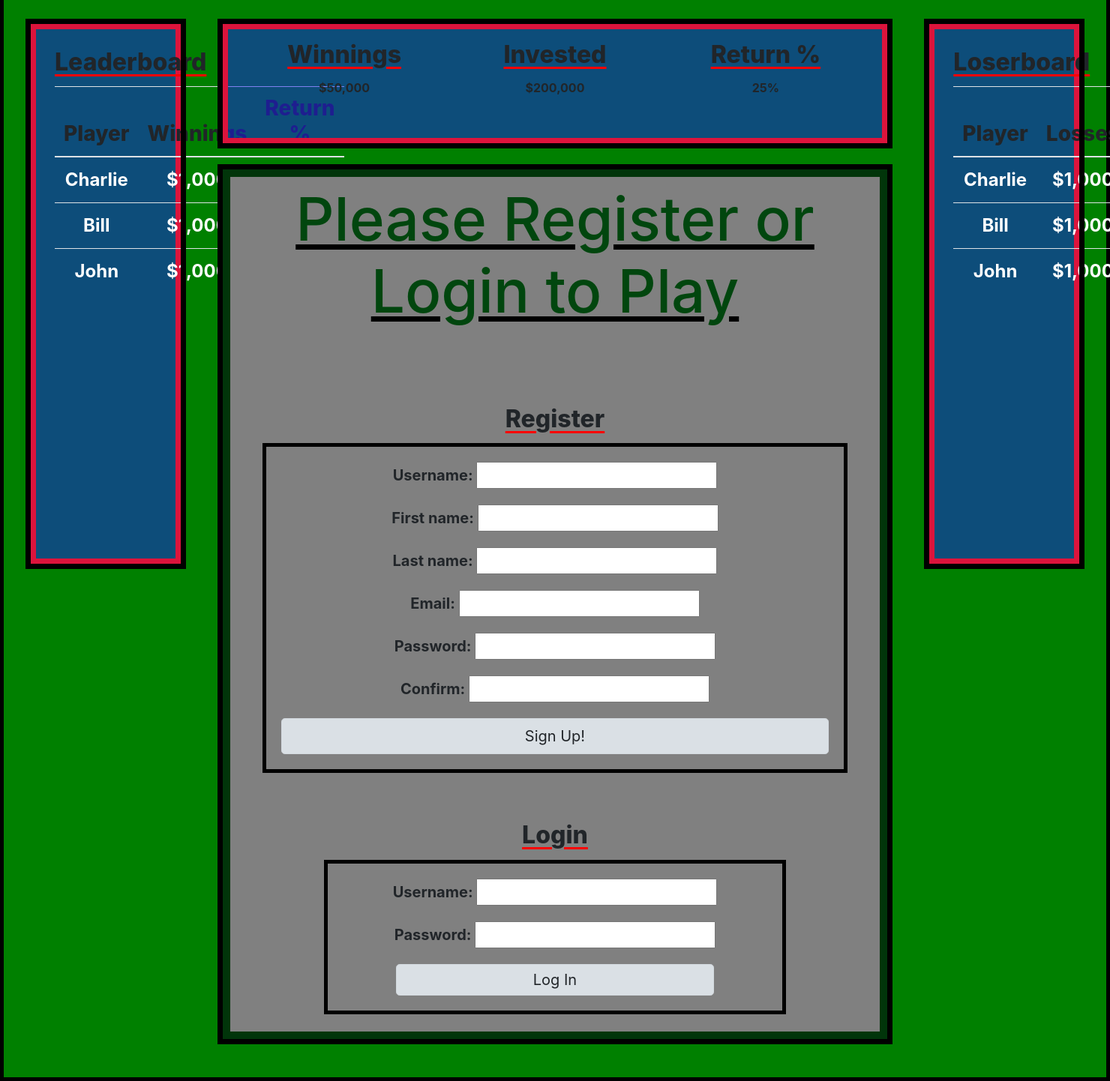
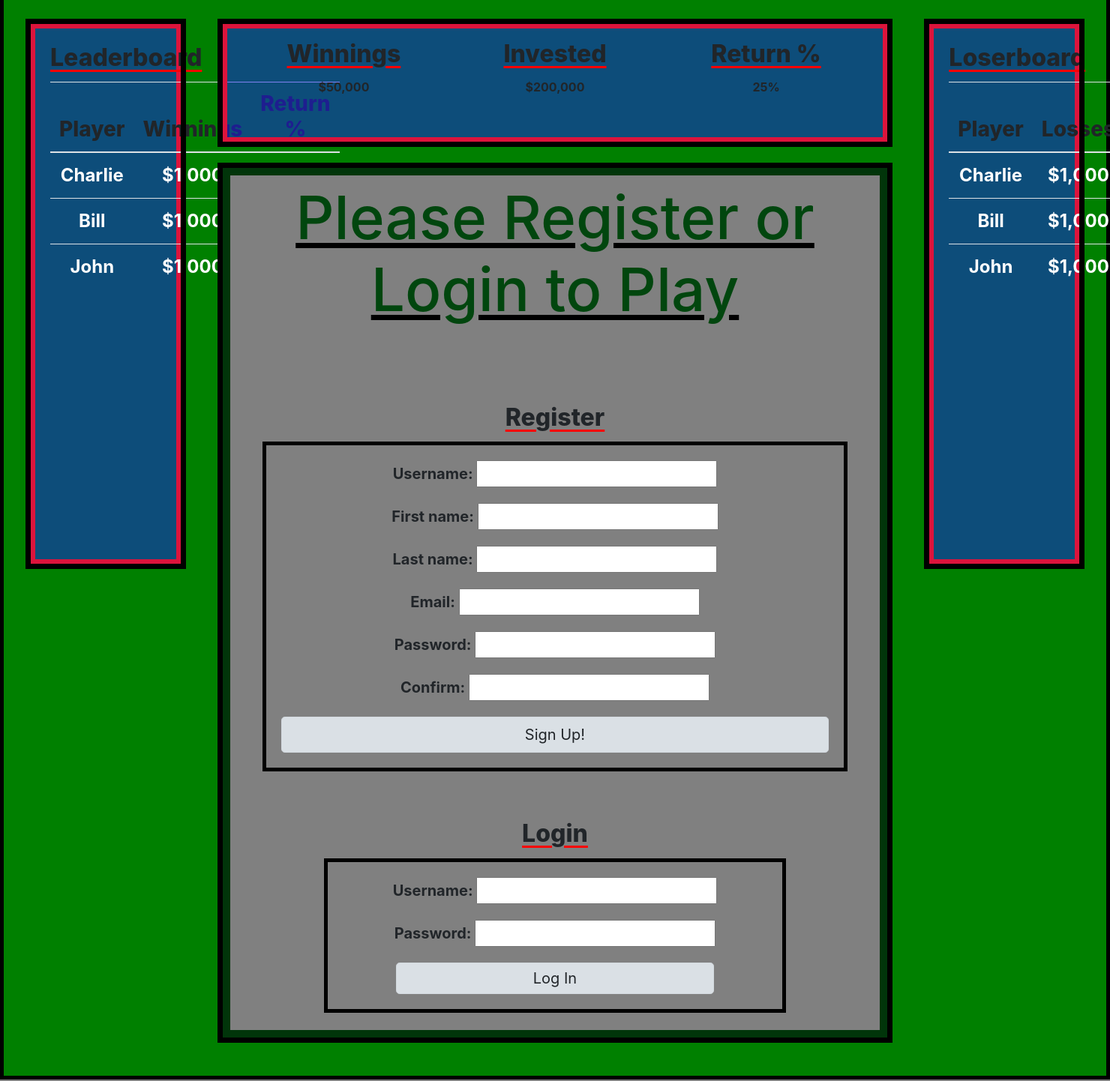
Before and after one commit to cbbowman/black_jack, a Django app: page / in a window 1480 px wide; the page is wider, and only the part inside the window is pictured. Shown: the part 99-1541 px from the top of that part at 75% size. Run offline with Django 3.2, Linux system fonts and the light colour scheme; some libraries are stand-ins or nearby versions.

Commit message:
increased email field size,placed game.html in content block,  & updated .gitignore

```diff
--- a/black_jack_project/black_jack/forms.py
+++ b/black_jack_project/black_jack/forms.py
@@ -4,10 +4,9 @@ class RegisterForm(forms.Form):
     username = forms.CharField(max_length=20)
     first_name = forms.CharField(max_length=20)
     last_name = forms.CharField(max_length=20)
-    email = forms.CharField(max_length=20,widget= forms.EmailInput)
+    email = forms.CharField(max_length=30,widget= forms.EmailInput)
     password = forms.CharField(max_length=20,widget= forms.PasswordInput)
     confirm = forms.CharField(max_length=20,widget= forms.PasswordInput)
-
 
 
 class LoginForm(forms.Form):
--- a/black_jack_project/black_jack/static/css/style_base.css
+++ b/black_jack_project/black_jack/static/css/style_base.css
@@ -57,10 +57,11 @@ h1 {
 form {
     width: 100%;
     padding: 1em;
-    display: block;
+    display: flex;
+    flex-flow:column;
     margin: 0 auto;
     font-size: 1.25em;
-    text-align: center;
+    /* text-align: center; */
     border: 5px solid black;
     justify-content: space-evenly;
 }
@@ -91,12 +92,12 @@ tbody {
     max-height: 100%;
 }
 #boards {
-    padding: 25px;
+    padding: 20px;
     margin: 20px 5px;
     min-height: 90vh;
     font-weight: 700;
     text-align: center;
-    border: 7.5px solid crimson;
+    border: 6.6px solid crimson;
     outline: 7.5px solid black;
     justify-content: space-around;
     background-color: rgba(27, 23, 250, 0.486);
@@ -109,7 +110,7 @@ tbody {
     font-weight: 700;
     flex-flow: column;
     text-align: center;
-    border: 7.5px solid crimson;
+    border: 6.6px solid crimson;
     outline: 7.5px solid black;
     justify-content: space-around;
     background-color: rgba(27, 23, 250, 0.486);
```
Also changed, not shown: black_jack_project/black_jack/templates/game.html (+9 -7 lines), black_jack_project/black_jack/templates/test_page.html (+4 -15 lines), 2 other files.
